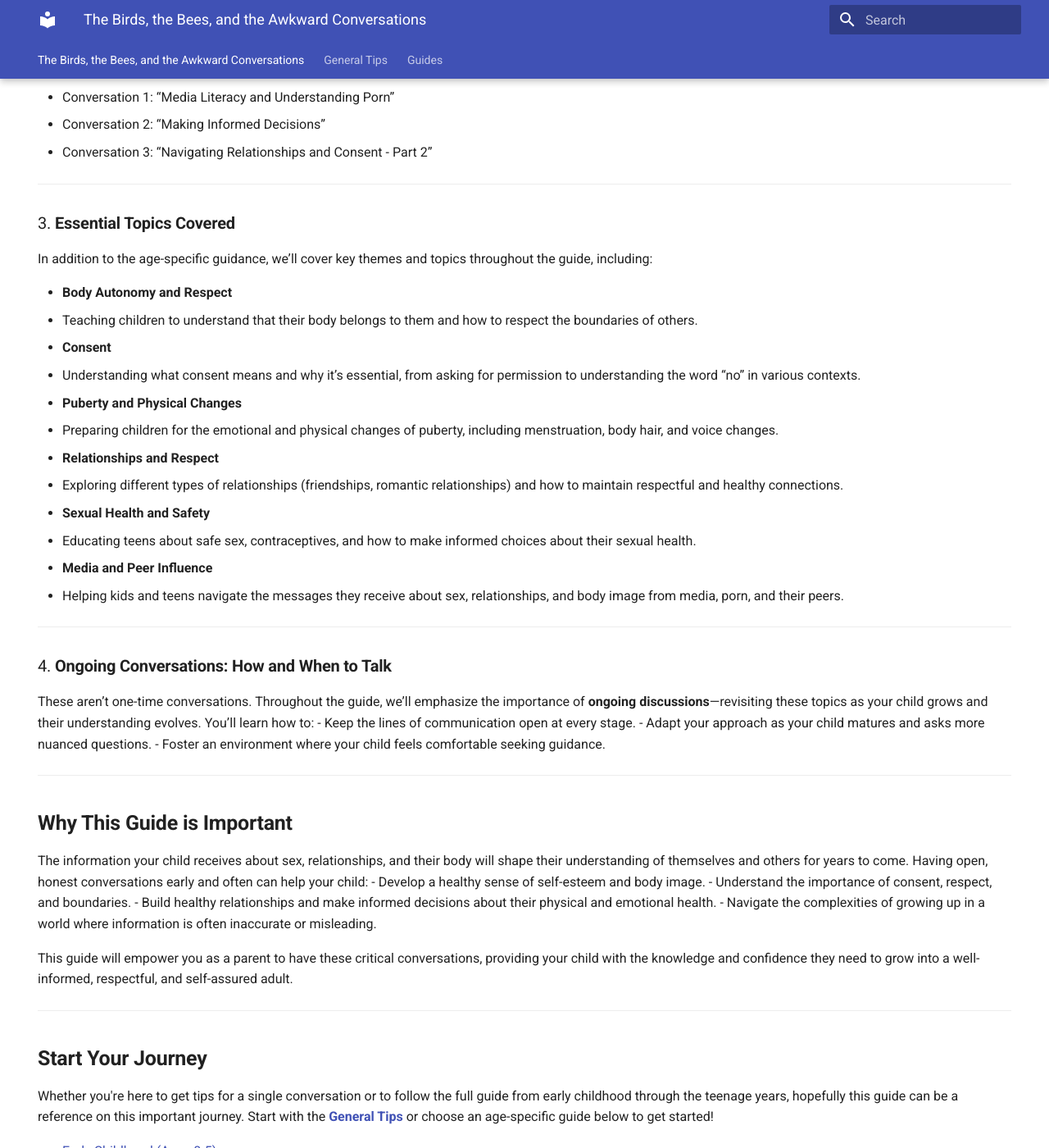
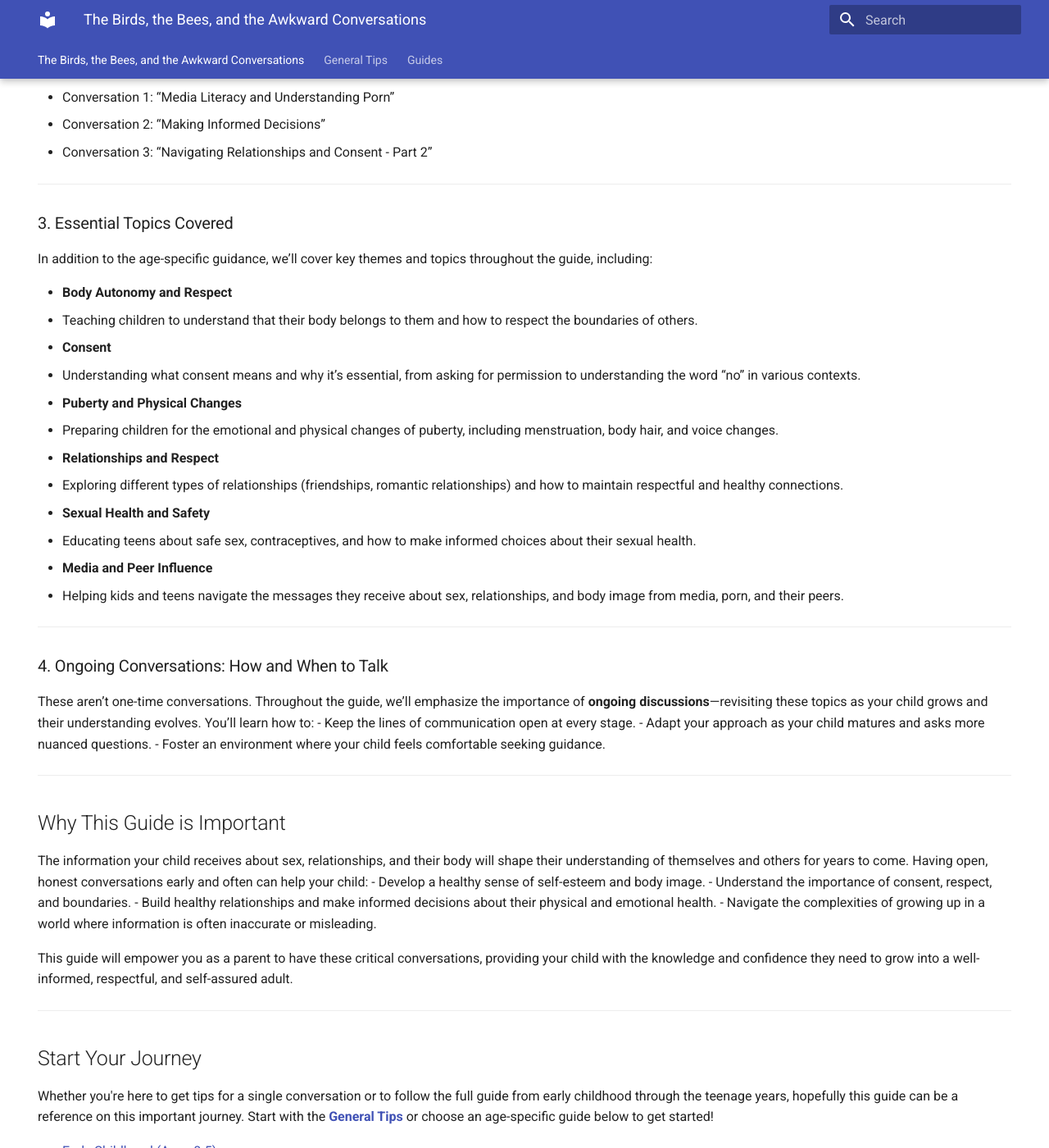
Before and after one commit to davidlcassidy/birdsbees, an MkDocs documentation site: the page built from docs/index.md, in a window 1280 px wide and 1400 px high, scrolled down 1157 px. Shown: the whole window at 82% size. Built offline with MkDocs 1.6.1 and Material for MkDocs 9.7.7, drawn with Linux system fonts in a browser that asks for light colours.

Commit message:
Fix home formatting

```diff
--- a/docs/index.md
+++ b/docs/index.md
@@ -6,11 +6,11 @@ hide:
 
 
 # The Birds, the Bees, and the Awkward Conversations
-<h2>A Free Parent's Survival Guide to Navigating Sex Talks</h2>
+## **A Free Parent's Survival Guide to Navigating Sex Talks**
 
 ---
 
-## **Introduction**
+## Introduction
 
 As parents, we know that having “the talk” with our kids can feel daunting, awkward, and maybe even overwhelming. But these conversations are an essential part of raising healthy, informed children. In today’s world, where kids are exposed to information from various sources—including peers, social media, and entertainment—it's more important than ever that parents and caregivers provide accurate, thoughtful, and age-appropriate guidance about bodies, relationships, and sexuality.
 
@@ -20,7 +20,7 @@ Whether your child is 4 or 14, this guide will equip you with practical advice,
 
 ---
 
-## **What This Guide Covers**
+## What This Guide Covers
 
 This guide is designed to help you have meaningful conversations about sex, bodies, and relationships with your child, tailored to their stage of development. Recognizing that children and teens grow at different paces, the guide is structured into specific age groups, ensuring that each discussion is age-appropriate and aligns with their understanding. As you move through each stage, you’ll find **three key conversations** for every age range, allowing you to gradually introduce important topics. These conversations are designed to build upon each other, helping to reinforce ideas and foster open communication as your child matures.
 
@@ -46,7 +46,7 @@ This guide is designed to help you have meaningful conversations about sex, bodi
 
 ---
 
-### 3. **Essential Topics Covered**
+### 3. Essential Topics Covered
 
 In addition to the age-specific guidance, we’ll cover key themes and topics throughout the guide, including:
 
@@ -70,7 +70,7 @@ In addition to the age-specific guidance, we’ll cover key themes and topics th
 
 ---
 
-### 4. **Ongoing Conversations: How and When to Talk**
+### 4. Ongoing Conversations: How and When to Talk
 
 These aren’t one-time conversations. Throughout the guide, we’ll emphasize the importance of **ongoing discussions**—revisiting these topics as your child grows and their understanding evolves. You’ll learn how to:
    - Keep the lines of communication open at every stage.
@@ -79,7 +79,7 @@ These aren’t one-time conversations. Throughout the guide, we’ll emphasize t
 
 ---
 
-## **Why This Guide is Important**
+## Why This Guide is Important
 
 The information your child receives about sex, relationships, and their body will shape their understanding of themselves and others for years to come. Having open, honest conversations early and often can help your child:
 - Develop a healthy sense of self-esteem and body image.
@@ -91,7 +91,7 @@ This guide will empower you as a parent to have these critical conversations, pr
 
 ---
 
-## **Start Your Journey**
+## Start Your Journey
 
 Whether you're here to get tips for a single conversation or to follow the full guide from early childhood through the teenage years, hopefully this guide can be a reference on this important journey. Start with the **[General Tips](general-tips.md)** or choose an age-specific guide below to get started!
 
```
